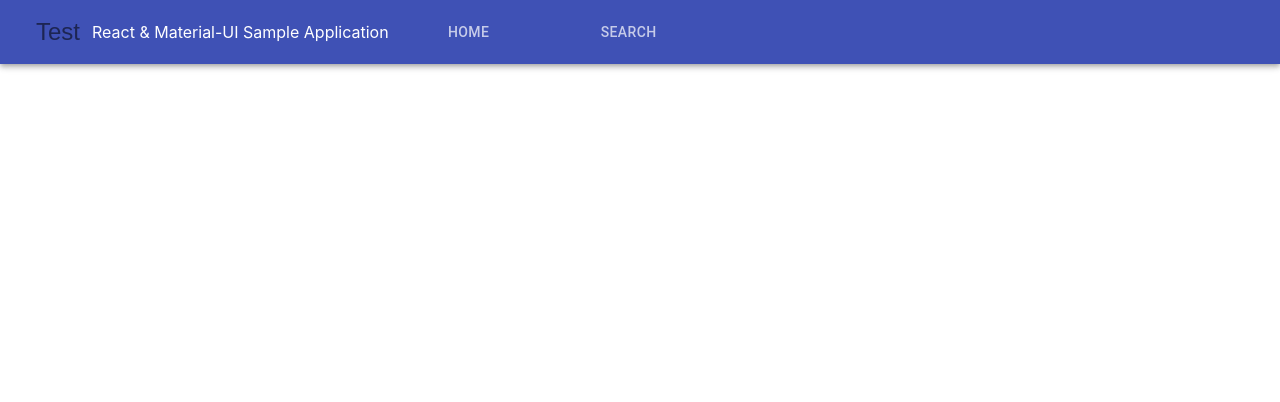
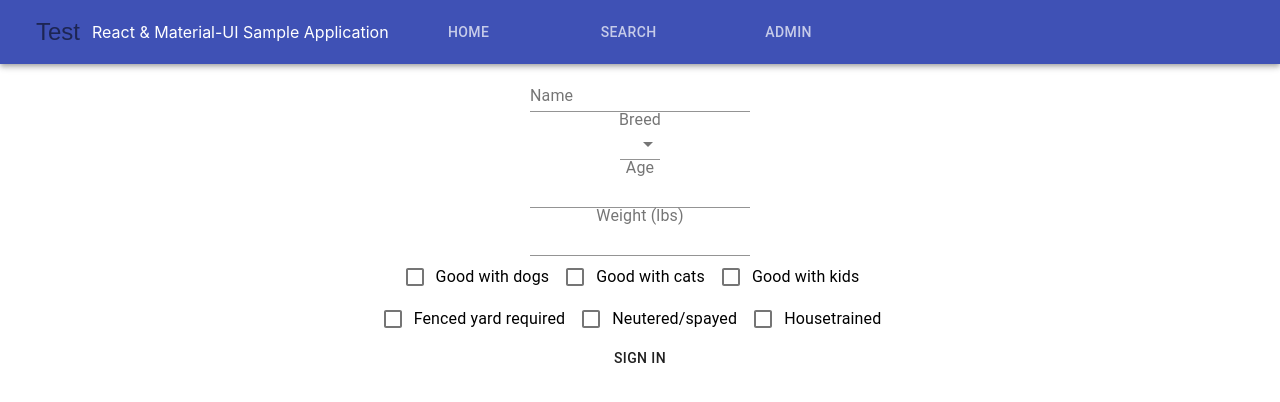
Before and after one commit to zachmkhan/Animal-Adoptions, a React (Create React App) app: page /addDog in a window 1280 px wide. Shown: the top 402 px of the page. Built offline with nearby package versions, Linux system fonts and the light colour scheme.

Commit message:
Fix routes, finish test form for dogs

```diff
--- a/src/App.js
+++ b/src/App.js
@@ -3,7 +3,7 @@ import './App.css';
 import NavBar from './components/NavBar'
 import Gallery from './components/Gallery'
 import ListPets from './components/ListPets'
-import AddPet from './components/AddPet'
+import AddPet from './components/AddDog'
 import Admin from './components/Admin'
 import SearchFilter from './components/SearchFilter'
 import Grid from '@material-ui/core/Grid'
@@ -31,7 +31,7 @@ function App() {
             </Grid>
 
           </Route>
-          <Route path="/add">
+          <Route path="/addDog">
             <AddPet/>
           </Route>
           <Route path="/admin">
--- /dev/null
+++ b/src/components/AddDog.js
@@ -0,0 +1,161 @@
+import React from 'react';
+import Button from '@material-ui/core/Button';
+import TextField from '@material-ui/core/TextField';
+import Dialog from '@material-ui/core/Dialog';
+import DialogActions from '@material-ui/core/DialogActions';
+import DialogContent from '@material-ui/core/DialogContent';
+import DialogContentText from '@material-ui/core/DialogContentText';
+import DialogTitle from '@material-ui/core/DialogTitle';
+import Select from '@material-ui/core/Select';
+import MenuItem from '@material-ui/core/MenuItem';
+import InputLabel from '@material-ui/core/InputLabel';
+import Input from '@material-ui/core/Input';
+import Checkbox from '@material-ui/core/Checkbox';
+import FormControlLabel from '@material-ui/core/FormControlLabel';
+import FormGroup from '@material-ui/core/FormGroup';
+
+const AddDog = () => {
+    const [name, setName] = React.useState("");
+    const [breed, setBreed] = React.useState("");
+    const [age, setAge] = React.useState("");
+    const [weight, setWeight] = React.useState("");
+    const [dogs, setDogs] = React.useState(false);
+    const [cats, setCats] = React.useState(false);
+    const [kids, setKids] = React.useState(false);
+    const [fence, setFence] = React.useState(false);
+    const [trained, setTrained] = React.useState(false);
+    const [neut, setNeut] = React.useState(false);
+
+
+    const handleSubmit = (event) => {
+        console.log(`
+          User: ${name}
+          Breed: ${breed}
+          Age: ${age}
+          Weight: ${weight}
+          Good with dogs: ${dogs}
+          Good with cats: ${cats}
+          Good with kids: ${kids}
+          Fence?: ${fence}
+          Neutered/Spayed: ${neut}
+          Housetrained: ${trained}
+
+        `);
+        event.preventDefault();
+    }
+
+    return(
+        <form onSubmit={handleSubmit}>
+                <TextField
+                    type='text'
+                    name='name'
+                    label='Name'
+                    onChange={e => setName(e.target.value)}
+                    value={name}
+                />
+                <br></br>
+                <InputLabel id="breed">Breed</InputLabel>
+                <Select
+                    labelId="breed"
+                    onChange={e => setBreed(e.target.value)}
+                    value={breed}
+                >
+                    <MenuItem value="Golden Retriever">Golden Retriever</MenuItem>
+                    <MenuItem value="Boxer">Boxer</MenuItem>
+                    <MenuItem value="Rottweiler">Rottweiler</MenuItem>
+                </Select>
+                <br></br>
+                <InputLabel id="age">Age</InputLabel>
+                <Input
+                    labelId="age"
+                    type="number"
+                    value={age}
+                    onChange={e => setAge(e.target.value)}
+                >
+                </Input>
+                <br></br>
+                <InputLabel id="weight">Weight (lbs)</InputLabel>
+                <Input
+                    labelId="weight"
+                    type="number"
+                    value={weight}
+                    onChange={e => setWeight(e.target.value)}
+                >
+                </Input>
+                <br></br>
+                <FormControlLabel
+                     control={
+                    <Checkbox
+                        value={dogs}
+                        onChange={e => setDogs(!dogs)}
+                        name="checkDogs"
+
+                    />
+                    }
+                    label="Good with dogs"
+                />
+                <FormControlLabel
+                     control={
+                    <Checkbox
+                        value={cats}
+                        onChange={e => setCats(!cats)}
+                        name="checkCats"
+
+                    />
+                    }
+                    label="Good with cats"
+                />
+                <FormControlLabel
+                     control={
+                    <Checkbox
+                        value={kids}
+                        onChange={e => setKids(!kids)}
+                        name="checkKids"
+
+                    />
+                    }
+                    label="Good with kids"
+                />
+                <br></br>
+                <FormControlLabel
+                     control={
+                    <Checkbox
+                        value={fence}
+                        onChange={e => setFence(!fence)}
+                        name="checkFence"
+
+                    />
+                    }
+                    label="Fenced yard required"
+                />
+                <FormControlLabel
+                     control={
+                    <Checkbox
+                        value={neut}
+                        onChange={e => setNeut(!neut)}
+                        name="checkNeut"
+
+                    />
+                    }
+                    label="Neutered/spayed"
+                />
+                <FormControlLabel
+                     control={
+                    <Checkbox
+                        value={trained}
+                        onChange={e => setTrained(!trained)}
+                        name="checkTrained"
+
+                    />
+                    }
+                    label="Housetrained"
+                />
+                <br></br>
+                <Button type='submit'>
+                    Sign In
+                </Button>
+            </form>
+    )
+}
+
+export default AddDog;
--- a/src/components/AddPet.js
+++ /dev/null
@@ -1,50 +0,0 @@
-import React from 'react';
-import Button from '@material-ui/core/Button';
-import TextField from '@material-ui/core/TextField';
-import Dialog from '@material-ui/core/Dialog';
-import DialogActions from '@material-ui/core/DialogActions';
-import DialogContent from '@material-ui/core/DialogContent';
-import DialogContentText from '@material-ui/core/DialogContentText';
-import DialogTitle from '@material-ui/core/DialogTitle';
-import Select from '@material-ui/core/Select'
-import MenuItem from '@material-ui/core/MenuItem'
-import InputLabel from '@material-ui/core/InputLabel'
-import Input from '@material-ui/core/Input'
-
-const AddPet = () => {
-    const [username, setUsername] = React.useState("");
-    const [password, setPassword] = React.useState("");
-    const handleSubmit = (event) => {
-        console.log(`
-          User: ${username}
-          Password: ${password}
-        `);
-        event.preventDefault();
-    }
-
-    return(
-        <form onSubmit={handleSubmit}>
-                <TextField
-                    type='text'
-                    name='username'
-                    label='Enter your username...'
-                    onChange={e => setUsername(e.target.value)}
-                    value={username}
-                />
-                <br></br>
-                <TextField
-                    type='password'
-                    name='password'
-                    label='Enter your password...'
-                    onChange={e => setPassword(e.target.value)}
-                    value={password}
-                />
-                <br></br>
-                <Button type='submit'>
-                    Sign In
-                </Button>
-            </form>
-    )
-}
-
-export default AddPet;
--- a/src/components/Admin.js
+++ b/src/components/Admin.js
@@ -11,7 +11,7 @@ import {Link} from 'react-router-dom'
 const Admin = () => {
     return(
         <div>
-            <Tab label="Add Dog" to="/userdash" component={Link} />
+            <Tab label="Add Dog" to="/addDog" component={Link} />
             <Tab label="Add Cat" to="/userdash" component={Link} />
             <Tab label="Add Other" to="/userdash" component={Link} />
         </div>
--- a/src/components/NavBar.js
+++ b/src/components/NavBar.js
@@ -22,6 +22,7 @@ const NavBar = () => {
                 <Tabs value={false}>
                     <Tab label="Home" to="/userdash" component={Link} />
                     <Tab label="Search" to="/search" component={Link} />
+                    <Tab label="Admin" to="/admin" component={Link} />
                 </Tabs>
             </Toolbar>
         </AppBar>
```
